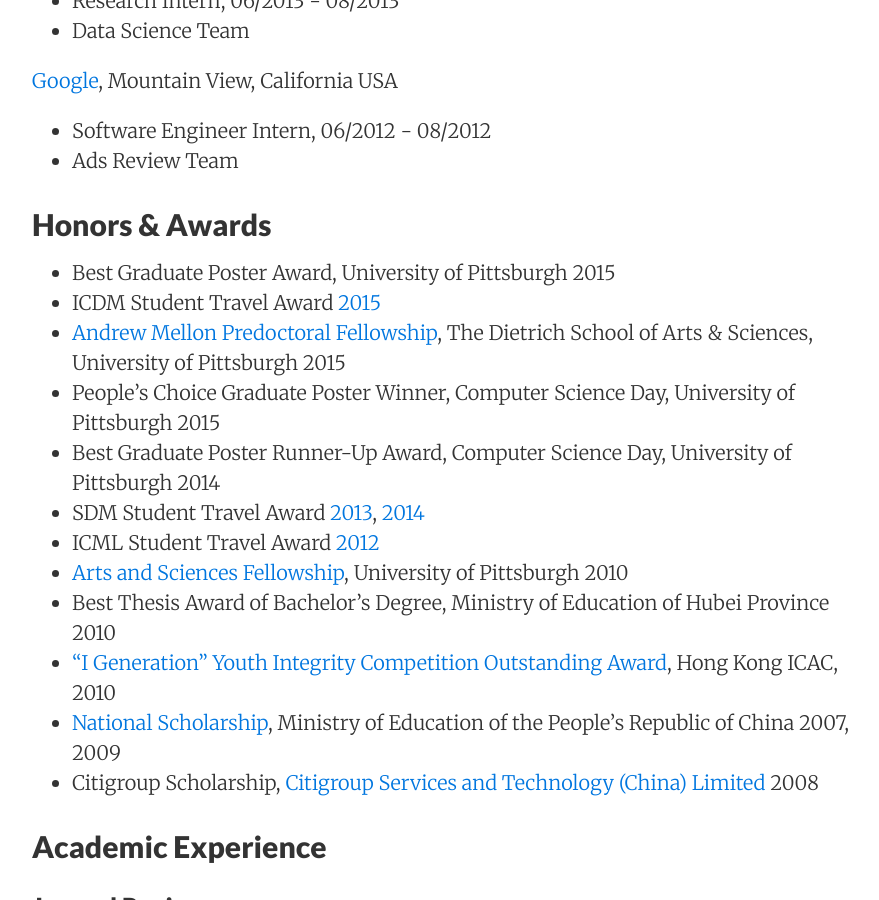
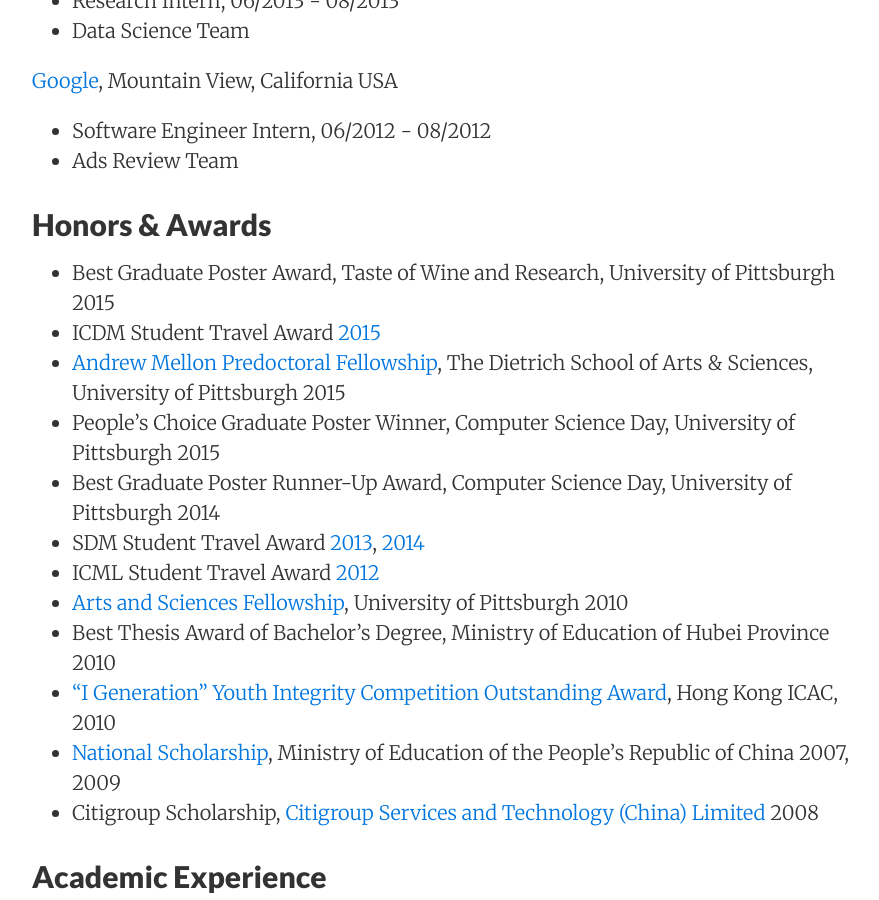
Before and after one commit to zitaoliu/zitaoliu.github.io, a Jekyll site: the page built from cv.md, in a window 1280 px wide and 900 px high, scrolled down 1062 px. Shown: the whole window, without its empty margins (188-1067 px from the left). Built offline with Jekyll 4.4.1, drawn with Linux system fonts in a browser that asks for light colours; nearby versions of some CDN libraries.

Commit message:
some changes on cv.md
some changes on cv.md

```diff
--- a/cv.md
+++ b/cv.md
@@ -48,7 +48,7 @@
 
 ## Honors & Awards
 
-* Best Graduate Poster Award, University of Pittsburgh 2015
+* Best Graduate Poster Award, Taste of Wine and Research, University of Pittsburgh 2015
 * ICDM Student Travel Award  [2015](http://icdm2015.stonybrook.edu/)
 * [Andrew Mellon Predoctoral Fellowship](http://www.asgraduate.pitt.edu/node/336), The Dietrich School of Arts & Sciences, University of Pittsburgh 2015
 * People's Choice Graduate Poster Winner, Computer Science Day, University of Pittsburgh 2015
```
